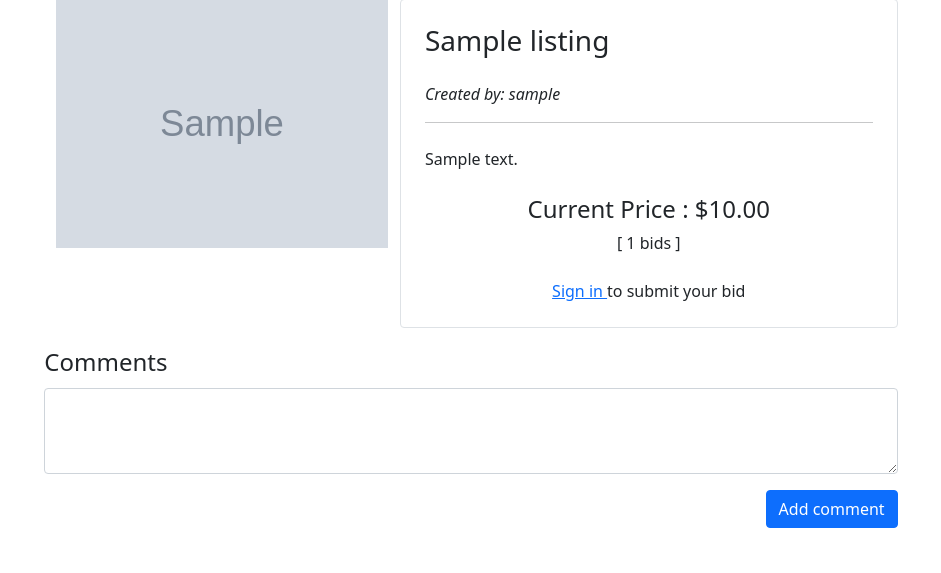
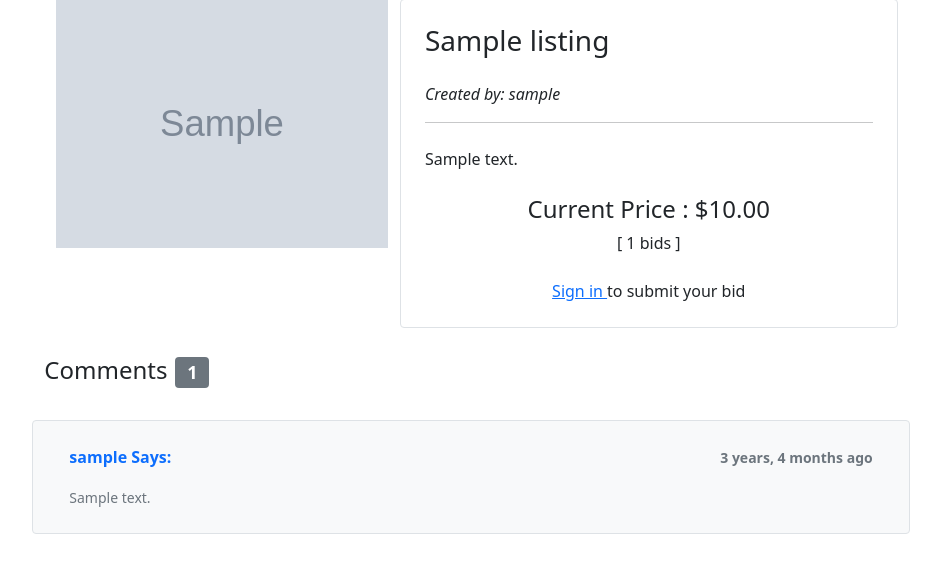
Before and after one commit to ReshanCSX/CS50W-Project2-Commerce, a Django app: page /listing/1 in a window 1280 px wide. Shown: the part 89-662 px from the top of the page, without its empty margins (169-1110 px from the left). Run offline with Django 4.2, Linux system fonts and the light colour scheme; tables that the repository leaves empty hold one stand-in row (values such as "Sample post"); grey boxes marked "Sample" are stand-in pictures.

Commit message:
Comment section

```diff
--- a/auctions/forms.py
+++ b/auctions/forms.py
@@ -1,5 +1,5 @@
 from django.forms import ModelForm, TextInput, Textarea, NumberInput, Select, URLInput
-from .models import Listing, Bid
+from .models import Listing, Bid, Comments
 
 class CreateListingForm(ModelForm):
 
@@ -20,7 +20,7 @@ class CreateListingForm(ModelForm):
             "category" : "Select a category"
         }
 
-class Bid(ModelForm):
+class BidForm(ModelForm):
 
     class Meta:
         model = Bid
@@ -30,3 +30,14 @@ class Bid(ModelForm):
         widgets = {
             "amount" : NumberInput(attrs={'class': 'form-control', 'aria-label' : 'Amount'})
         }
+
+class CommentsForm(ModelForm):
+
+    class Meta:
+        model = Comments
+
+        fields = ["comment"]
+
+        widgets = {
+            "comment" : Textarea(attrs={'class': 'form-control', 'rows': 3, 'id': 'comments'})
+        }
--- a/auctions/models.py
+++ b/auctions/models.py
@@ -4,6 +4,7 @@ from django.db import models
 
 class User(AbstractUser):
     pass
+
 
 class Category(models.Model):
     category = models.CharField(max_length=64)
@@ -38,6 +39,7 @@ class Listing(models.Model):
     def watchlist_exist(self, user):
         return self.watchlist.filter(pk=user.id).exists() # https://stackoverflow.com/questions/8461819/checking-for-objects-existence-in-manytomany-relation-django
 
+
 class Bid(models.Model):
     user = models.ForeignKey(User, on_delete=models.CASCADE, related_name="bids")
     listing = models.ForeignKey(Listing, on_delete=models.CASCADE, related_name="bids")
@@ -45,3 +47,13 @@ class Bid(models.Model):
 
     def __str__(self):
         return f"{self.amount} by {self.user.id}"
+
+
+class Comments(models.Model):
+    user = models.ForeignKey(User, on_delete=models.CASCADE, related_name="comments")
+    listing = models.ForeignKey(Listing, on_delete=models.CASCADE, related_name="comments")
+    comment = models.CharField(max_length=1000)
+    time = models.DateTimeField(auto_now_add=True)
+
+    def __str__(self):
+        return f"{self.comment} by {self.user} in {self.listing}"
--- a/auctions/templates/auctions/listing.html
+++ b/auctions/templates/auctions/listing.html
@@ -1,4 +1,5 @@
 {% extends "auctions/layout.html" %}
+{% load humanize %}
 
 {% block title %}{{title}}{% endblock %}
 
@@ -20,7 +21,7 @@
                     {{description}}
                 </div>
                 <div class="mt-4 text-center">
-                    <h4>Current Price : ${{price}}</h4>
+                    <h4>Current Price : ${{price|intcomma}}</h4>
                     [ {{bid_count}} bids ]
                 </div>
                 <div class="mt-4 text-center">
@@ -65,15 +66,47 @@
 
         </div>
 
-        <div class="row mt-3">
+        <div class="row mt-4">
             <div class="col-12 p-0">
+
+                <label class="form-label fs-4 mb-2" for="comments">Comments<span class="badge bg-secondary ms-2">{{commentscount}}</span></label>
+                {% if user.is_authenticated %}
                 <div class="mb-3">
-                    <label for="comments" class="form-label fs-4">Comments</label>
-                    <textarea class="form-control" id="comments" rows="3"></textarea>
+
+                    <form action="{% url 'comment' id %}" method="post">
+                        {% csrf_token %}
+                        {% for field in addcomments %}
+                            {{field}}
+                        {% endfor %}
+
+                        <div class="text-end mt-3">
+                            <input class="btn btn-primary" type="submit" value="Add comment">
+                        </div>
+
+                    </form>
                 </div>
-                <div class="text-end mt-3">
-                    <input class="btn btn-primary" type="submit" value="Add comment">
+                {% endif %}
+
+                <div class="container_fluid my-4">
+                    {% for comment in comments %}
+
+                        <div class="row border rounded bg-light p-4 my-2">
+                            <div class="col-12 text-muted fw-bold d-flex justify-content-between">
+                                <span class="text-primary">{{comment.user}} Says: </span>
+                                <span><small>{{comment.time|naturaltime }}</small></span>
+                            </div>
+                            <div class="col-12 pt-3 text-muted"><small>{{comment.comment}}</small></div>
+                        </div>
+
+                    {% empty %}
+                        <div class="row border rounded bg-light p-4 my-2">
+                            <span class="text-muted">No comments yet.</span>
+                        </div>
+                    {% endfor %}
                 </div>
+
+
+
             </div>
         </div>
     </div>
--- a/auctions/urls.py
+++ b/auctions/urls.py
@@ -12,5 +12,6 @@ urlpatterns = [
     path("bid/<int:listing_id>", views.bid, name="bid"),
     path("watchlistchange/<int:listing_id>", views.watchlistchange, name="watchlistchange"),
     path("watchlist", views.watchlist, name="watchlist"),
-    path("unwatch/<int:listing_id>", views.unwatch, name="unwatch")
+    path("unwatch/<int:listing_id>", views.unwatch, name="unwatch"),
+    path("comment/<int:listing_id>", views.comment, name="comment")
 ]
--- a/auctions/views.py
+++ b/auctions/views.py
@@ -5,8 +5,8 @@ from django.shortcuts import render, redirect
 from django.urls import reverse
 from django.contrib.auth.decorators import login_required
 
-from .forms import CreateListingForm, Bid
-from .models import User, Listing
+from .forms import CreateListingForm, BidForm, CommentsForm
+from .models import User, Listing, Comments
 from django.contrib import messages
 
 
@@ -76,6 +76,7 @@ def register(request):
     else:
         return render(request, "auctions/register.html")
 
+
 @login_required()
 def new_listing(request):
 
@@ -92,6 +93,7 @@ def new_listing(request):
         "form": CreateListingForm()
         })
 
+
 def listing(request, listing_id):
 
     listing = Listing.objects.get(pk=listing_id)
@@ -103,16 +105,20 @@ def listing(request, listing_id):
         "image_url": listing.image,
         "created": listing.user,
         "price": listing.highest_bid(),
-        "bidform": Bid(),
+        "bidform": BidForm(),
         "bid_count": listing.bidcount(),
-        "watch_list": listing.watchlist_exist(request.user)
+        "watch_list": listing.watchlist_exist(request.user),
+        "addcomments": CommentsForm(),
+        "comments": listing.comments.all(),
+        "commentscount": listing.comments.all().count()
     })
+
 
 @login_required
 def bid(request, listing_id):
 
     if request.method == "POST":
-        form = Bid(request.POST)
+        form = BidForm(request.POST)
 
         if form.is_valid():
             bid_amount = form.cleaned_data['amount']
@@ -139,11 +145,11 @@ def watchlistchange(request, listing_id):
         if listing.watchlist_exist(user):
             listing.watchlist.remove(user)
             messages.warning(request, "Item removed from watchlist.")
-            return redirect(reverse('listing', args=[listing_id]))
+            return HttpResponseRedirect(reverse('listing', args=[listing_id]))
         else:
             listing.watchlist.add(user)
             messages.success(request, "Item successfully added to watchlist.")
-            return redirect(reverse('listing', args=[listing_id]))
+            return HttpResponseRedirect(reverse('listing', args=[listing_id]))
 
 
 @login_required
@@ -166,3 +172,21 @@ def unwatch(request, listing_id):
             return HttpResponseRedirect(reverse("watchlist"))
         else:
             messages.error(request, "Item is not in watchlist")
+
+
+@login_required
+def comment(request, listing_id):
+
+    if request.method == "POST":
+
+        form = CommentsForm(request.POST)
+
+        if form.is_valid():
+            form.instance.user = request.user
+            form.instance.listing = Listing.objects.get(pk=listing_id)
+            form.save()
+            messages.success(request, "Comment added successfully.")
+            return HttpResponseRedirect(reverse('listing', args=[listing_id]))
+        else:
+            messages.error(request, "Failed to add comment. Please try again later.")
+            return HttpResponseRedirect(reverse('listing', args=[listing_id]))
--- a/commerce/settings.py
+++ b/commerce/settings.py
@@ -38,6 +38,7 @@ INSTALLED_APPS = [
     'django.contrib.sessions',
     'django.contrib.messages',
     'django.contrib.staticfiles',
+    'django.contrib.humanize',
 ]
 
 MIDDLEWARE = [
```
Also changed, not shown: auctions/migrations/0006_comments.py (added).
